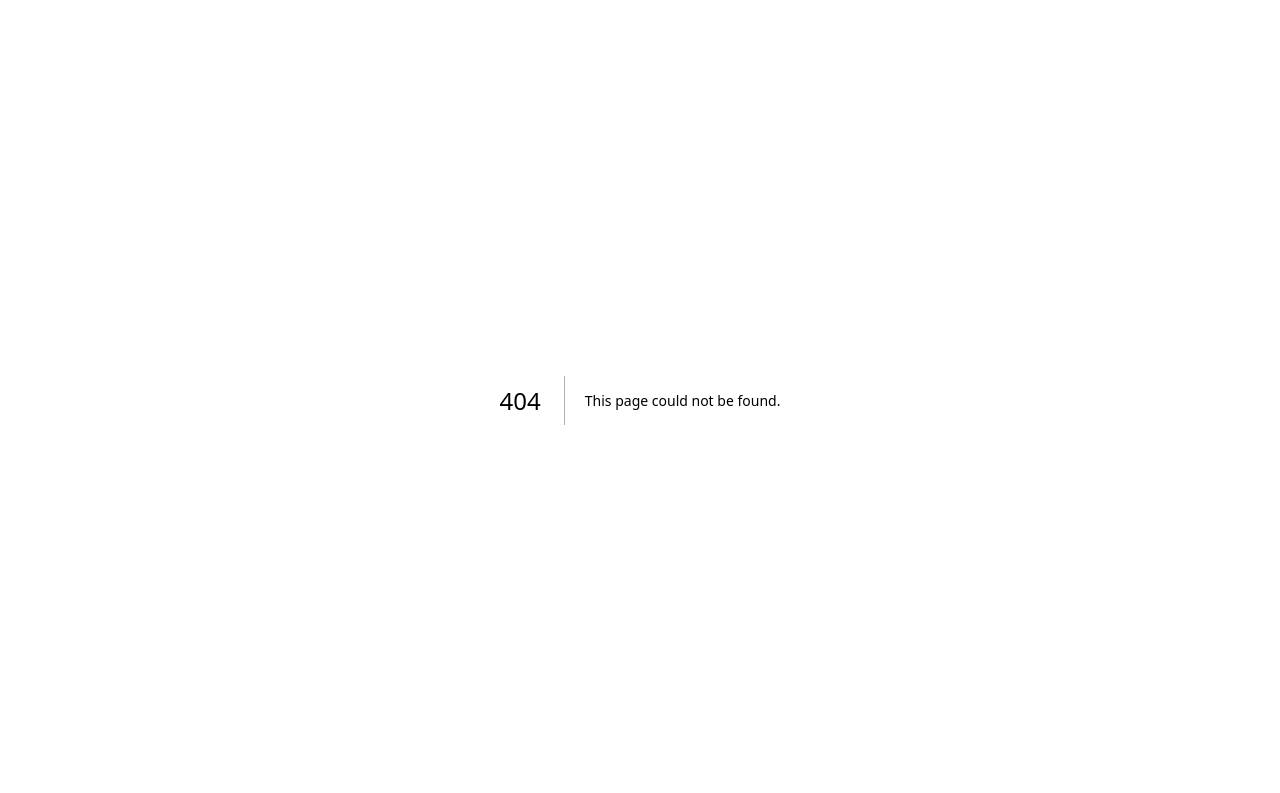
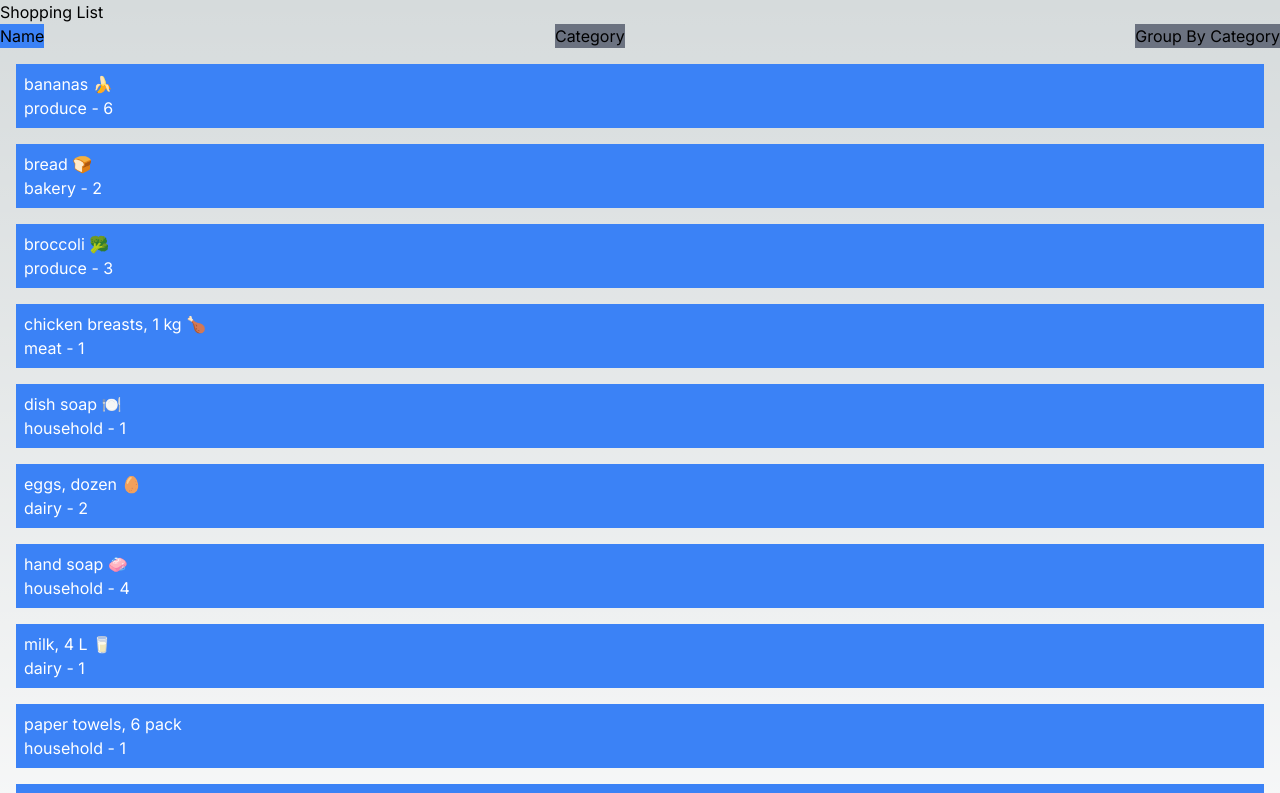
Before and after one commit to johnd959/cprg306-assignments, a Next.js app: page /week5 in a window 1280 px wide. Before the commit this address had no page. Shown: the top 793 px of the page. Built offline with nearby package versions, Linux system fonts and the light colour scheme.

Commit message:
Week 5 update

```diff
--- a/app/page.js
+++ b/app/page.js
@@ -11,6 +11,7 @@ export default function Home() {
         <li><Link href="./week2">Week 2</Link></li>
         <li><Link href="./week3">Week 3</Link></li>
         <li><Link href="./week4">Week 4</Link></li>
+        <li><Link href="./week5">Week 5</Link></li>
       </ul>
     </main>
   );
--- a/app/week4/new-item.js
+++ b/app/week4/new-item.js
@@ -37,7 +37,7 @@ export default function NewItem()
         return(
             <form className='grid grid-rows-3 m-4 p-5 gap-4 bg-blue-900'>
                 <div className='flex flex-row'>
-                    <input type="text" placeHolder="Item Name"value={name} onChange={handleNameChange} required className='mr-2 rounded-sm border-none focus:bg-gray-100'></input>
+                    <input type="text" placeholder="Item Name"value={name} onChange={handleNameChange} required className='mr-2 rounded-sm border-none focus:bg-gray-100'></input>
                     <input type="number" min="1" max="99" value={quantity} onChange={handleQuantityChange} required className='ml-2 rounded-sm border-none focus:bg-gray-100'></input>
                 </div>
                 <select className='rounded-lg focus:bg-gray-100' value={category} onChange={handleCategoryChange}>
--- /dev/null
+++ b/app/week5/item-list.js
@@ -0,0 +1,101 @@
+"use client";
+
+import {useState} from 'react';
+import Item from './item';
+import itemList from './items.json';
+
+export default function ItemList(){
+
+    const [sortBy, setSortBy] = useState("name");
+    var categories = [];
+    var itemsArr = [];
+
+    let displayedItems = itemList;
+
+    if (sortBy == "name")
+    {
+        itemList.sort((a,b) => a.name.localeCompare(b.name));
+    }
+    else if (sortBy == "category")
+    {
+        itemList.sort((a,b) => a.category.localeCompare(b.category));
+    }
+    else if(sortBy == "groupByCat")
+    {
+        let groupedObj = itemList.reduce((groupedItems, item) => {
+            let  category = item.category;
+            if (groupedItems[category] == null)
+            {
+                groupedItems[category] = [];
+                categories.push(category);
+            }
+            groupedItems[category].push(item);
+            return groupedItems;
+        }, {});
+        itemsArr = categories.map((category) => groupedObj[category]);
+
+    }
+
+
+
+    function handleSortChange(event){
+        setSortBy(event.target.value);
+    }
+
+    return (
+      <section>
+        <div className="flex flex-row justify-between">
+          <button
+            onClick={handleSortChange}
+            value="name"
+            className={sortBy == "name" ? "bg-blue-500" : "bg-gray-500"}
+          >
+            Name
+          </button>
+          <button
+            onClick={handleSortChange}
+            value="category"
+            className={sortBy == "category" ? "bg-blue-500" : "bg-gray-500"}
+          >
+            Category
+          </button>
+          <button
+            onClick={handleSortChange}
+            value="groupByCat"
+            className={sortBy == "groupByCat" ? "bg-blue-500" : "bg-gray-500"}
+          >
+            Group By Category
+          </button>
+        </div>
+        <ul>
+          {sortBy == "groupByCat"
+            ? itemsArr.map((arr, index) => (
+                <div
+                  className="m-4 p-2 flex flex-col bg-blue-500 text-white"
+                  key={categories[index]}
+                >
+                  <h2 className="font-bold text-xl capitalize">
+                    {categories[index]}
+                  </h2>
+                  <ol className="list-disc">
+                    {arr.map((item) => (
+                      <li className="ml-8" key={item.id}>
+                        {item.name}
+                      </li>
+                    ))}
+                  </ol>
+                </div>
+              ))
+            : displayedItems.map((item) => (
+                <Item
+                  key={item.id}
+                  name={item.name}
+                  category={item.category}
+                  quantity={item.quantity}
+                />
+              ))}
+        </ul>
+      </section>
+    );
+
+}
--- /dev/null
+++ b/app/week5/item.js
@@ -0,0 +1,8 @@
+export default function Item({name, quantity, category}){
+    return(
+        <li className="bg-blue-500 p-2 m-4 text-white">
+            <h2>{name}</h2>
+            <h3>{`${category} - ${quantity}`}</h3>
+        </li>
+    )
+}
--- /dev/null
+++ b/app/week5/items.json
@@ -0,0 +1,74 @@
+[
+    {
+      "id": "1h2GJKH12gkHG31h1H",
+      "name": "milk, 4 L 🥛",
+      "quantity": 1,
+      "category": "dairy"
+    },
+    {
+      "id": "2KJH3k2j3H1k2J3K1H",
+      "name": "bread 🍞",
+      "quantity": 2,
+      "category": "bakery"
+    },
+    {
+      "id": "3h2KJH3k2j3H1k2J3",
+      "name": "eggs, dozen 🥚",
+      "quantity": 2,
+      "category": "dairy"
+    },
+    {
+      "id": "4k2J3K1H2GJKH12gk",
+      "name": "bananas 🍌",
+      "quantity": 6,
+      "category": "produce"
+    },
+    {
+      "id": "5H1h1H2KJH3k2j3H",
+      "name": "broccoli 🥦",
+      "quantity": 3,
+      "category": "produce"
+    },
+    {
+      "id": "6H1k2J3K1H2GJKH1",
+      "name": "chicken breasts, 1 kg 🍗",
+      "quantity": 1,
+      "category": "meat"
+    },
+    {
+      "id": "7gkHG31h1H2KJH3k",
+      "name": "pasta sauce 🍝",
+      "quantity": 3,
+      "category": "canned goods"
+    },
+    {
+      "id": "8j3H1k2J3K1H2GJK",
+      "name": "spaghetti, 454 g 🍝",
+      "quantity": 2,
+      "category": "dry goods"
+    },
+    {
+      "id": "9H12gkHG31h1H2KJ",
+      "name": "toilet paper, 12 pack 🧻",
+      "quantity": 1,
+      "category": "household"
+    },
+    {
+      "id": "10H3k2j3H1k2J3K1",
+      "name": "paper towels, 6 pack",
+      "quantity": 1,
+      "category": "household"
+    },
+    {
+      "id": "11k2J3K1H2GJKH12",
+      "name": "dish soap 🍽️",
+      "quantity": 1,
+      "category": "household"
+    },
+    {
+      "id": "12GJKH12gkHG31h1",
+      "name": "hand soap 🧼",
+      "quantity": 4,
+      "category": "household"
+    }
+  ]
--- /dev/null
+++ b/app/week5/page.js
@@ -0,0 +1,11 @@
+import ItemList from './item-list';
+
+
+export default function Page(){
+    return(
+        <main>
+            <h1>Shopping List</h1>
+            <ItemList/>
+        </main>
+    )
+}
```
